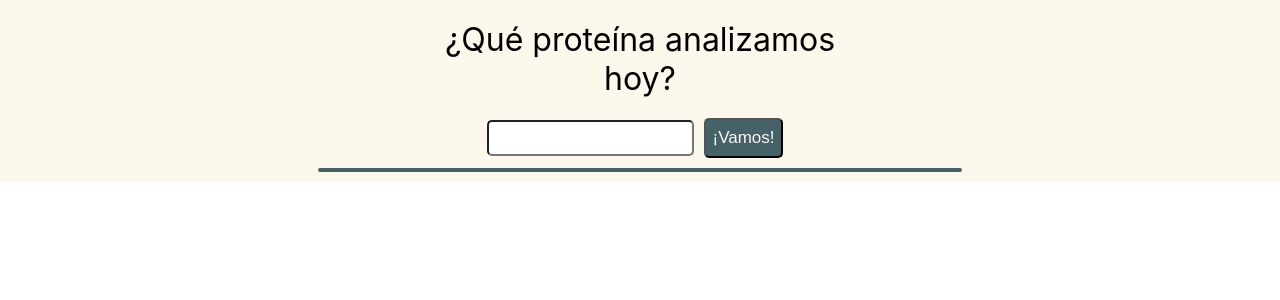
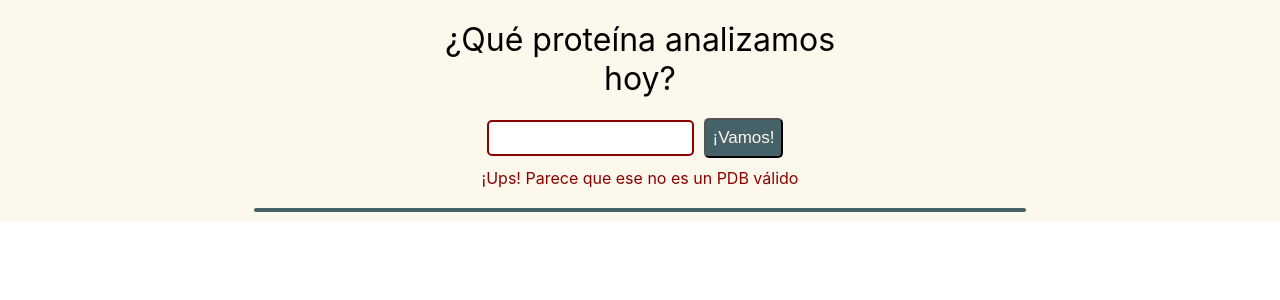
Before and after one commit to BioinformaticaUNQ/bioinformatica, a React (Create React App) app in the folder tpfinal/frontend/: page / in a window 1280 px wide. Both pictures are taken after a click on the button "¡Vamos!". Shown: the top 300 px of the page. Built offline with nearby package versions, Linux system fonts and the light colour scheme; no server answers.

Commit message:
Arreglamos endpoint para que devuelva la lista de secuencias y las estileamos en el front

```diff
--- a/tpfinal/frontend/src/components/homepage/Homepage.js
+++ b/tpfinal/frontend/src/components/homepage/Homepage.js
@@ -1,18 +1,32 @@
 import React from "react";
 import "./homepage.scss"
-import {InformacionProteina} from "../informacion-proteina/InformacionProteina";
+import {SeleccionSecuencia} from "../informacion-proteina/SeleccionSecuencia";
 import SequenceService from "../../services/SequenceService";
 
 export class Homepage extends React.Component {
     constructor(props) {
         super(props);
         this.state = {
-            pdbCode: ''
+            pdbCode: '',
+            mostrarSeleccionSecuencias: false,
+            mostrarErrorDeCodigoPdb: false
         }
     }
 
     getSequences = () => {
-        SequenceService().getSequences(this.state.pdbCode).then((response) => console.log(response))
+        if(this.esPdbValido()) {
+            SequenceService().getSequence(this.state.pdbCode)
+                .then((response) => {
+
+                    this.setState({mostrarSeleccionSecuencias: true, secuenciasParaElegir: response.data})
+                })
+        }
+    }
+
+    esPdbValido = () => {
+        this.setState({mostrarErrorDeCodigoPdb: this.state.pdbCode === '' || this.state.pdbCode.length !== 4})
+        const esPdbValido = !(this.state.pdbCode === '' || this.state.pdbCode.length !== 4)
+        return esPdbValido
     }
 
     render() {
@@ -21,15 +35,24 @@ export class Homepage extends React.Component {
                 <div className='titulo'>
                     <span>¿Qué proteína analizamos hoy?</span>
                 </div>
-                <div className='input-codigo-pdb'>
+                <div className='codigo-pdb'>
+                    <div>
                         <input type='text'
+                               className={'input-codigo-pdb ' + (this.state.mostrarErrorDeCodigoPdb ? 'with-error' : '')}
                                value={this.state.pdbCode}
                                onChange={(event) => this.setState({pdbCode: event.target.value})}/>
+
                         <button className='boton-consulta-pdb' onClick={this.getSequences}>
                             ¡Vamos!
                         </button>
                     </div>
-                <InformacionProteina/>
+                    { this.state.mostrarErrorDeCodigoPdb &&
+                    <div className='pdb-id-error'>
+                        <span>¡Ups! Parece que ese no es un PDB válido</span>
+                    </div>
+                    }
+                </div>
+                <SeleccionSecuencia mostrarSeleccionSecuencias={this.state.mostrarSeleccionSecuencias} secuenciasParaElegir={this.state.secuenciasParaElegir}/>
             </div>
         )
     }
--- a/tpfinal/frontend/src/components/homepage/homepage.scss
+++ b/tpfinal/frontend/src/components/homepage/homepage.scss
@@ -12,11 +12,20 @@
     width: 35%;
   }
 
-  .input-codigo-pdb {
-    input {
+  .codigo-pdb {
+    .input-codigo-pdb {
       height: 30px;
       border-radius: 5px;
       font-size: 15px;
+
+      &.with-error {
+        border: 2px solid darkred;
+      }
+    }
+
+    .pdb-id-error {
+      padding: 10px;
+      color: darkred;
     }
   }
 
--- a/tpfinal/frontend/src/components/informacion-proteina/InformacionProteina.js
+++ /dev/null
@@ -1,21 +0,0 @@
-import React from "react";
-import "./informacion-proteina.scss"
-
-export class InformacionProteina extends React.Component {
-    constructor(props) {
-        super(props);
-        this.state = {
-            mostrarInfo: false
-        }
-    }
-
-    render() {
-        return(
-            <div className='informacion-proteina'>
-                <div className='fila-info'>
-
-                </div>
-            </div>
-        )
-    }
-}
--- /dev/null
+++ b/tpfinal/frontend/src/components/informacion-proteina/SeleccionSecuencia.js
@@ -0,0 +1,29 @@
+import React from "react";
+import "./seleccion-secuencias.scss"
+
+export class SeleccionSecuencia extends React.Component {
+    constructor(props) {
+        super(props);
+        this.state = {
+        }
+    }
+
+    render() {
+        return(
+            <div className='contenedor-secuencias'>
+                {this.props.mostrarSeleccionSecuencias &&
+                <div>
+                    {
+                        this.props.secuenciasParaElegir.map(secuencia => {
+                            return (
+                                <div className='contenedor-secuencia'>
+                                    <span className='texto-secuencia'>{secuencia}</span>
+                                </div>)
+                        })
+                    }
+                </div>
+                }
+            </div>
+        )
+    }
+}
--- a/tpfinal/frontend/src/components/informacion-proteina/informacion-proteina.scss
+++ /dev/null
@@ -1,11 +0,0 @@
-.informacion-proteina {
-  width: 50%;
-  background-color: white;
-  border-radius: 5px;
-  border: 2px #456268 solid;
-  margin: 10px;
-
-  .fila-info {
-
-  }
-}
--- /dev/null
+++ b/tpfinal/frontend/src/components/informacion-proteina/seleccion-secuencias.scss
@@ -0,0 +1,14 @@
+.contenedor-secuencias {
+  height: auto;
+  width: 60%;
+  background-color: white;
+  border-radius: 5px;
+  border: 2px #456268 solid;
+  margin: 10px;
+
+  .contenedor-secuencia {
+    word-wrap: break-word;
+    text-align: initial;
+    margin: 10px 15px;
+  }
+}
--- a/tpfinal/frontend/src/services/SequenceService.js
+++ b/tpfinal/frontend/src/services/SequenceService.js
@@ -3,15 +3,15 @@ const SERVICE_URL = 'http://localhost:5000/';
 
 const SequenceService = () => {
 
-    const getSequences = (pdbCode) => {
-        return axios.post(`${SERVICE_URL}sequence`,
+    const getSequence = (pdbCode) => {
+        return axios.post(`${SERVICE_URL}sequences`,
             {
-                pdbcode: pdbCode
+                pdbcode: pdbCode.toUpperCase()
             })
     }
 
     return {
-        getSequences: getSequences
+        getSequence: getSequence
     }
 }
 
```
Also changed, not shown: 2 other files (tests, documents, lock files or other folders). Lines whose indentation alone changed are shown as unchanged.
